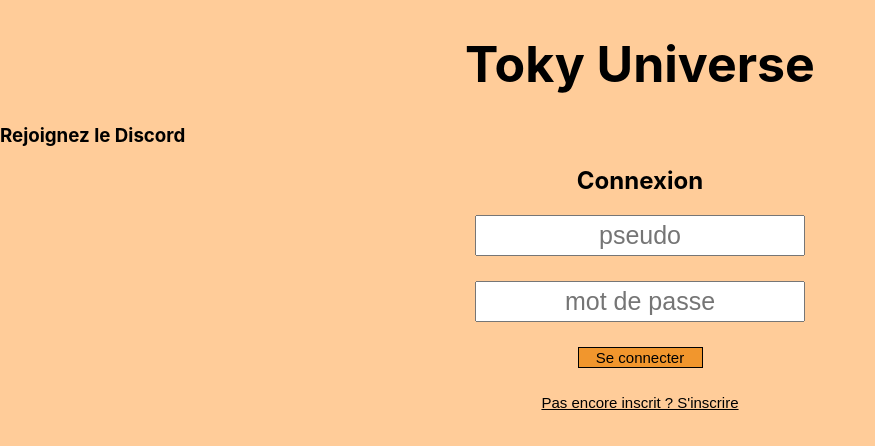
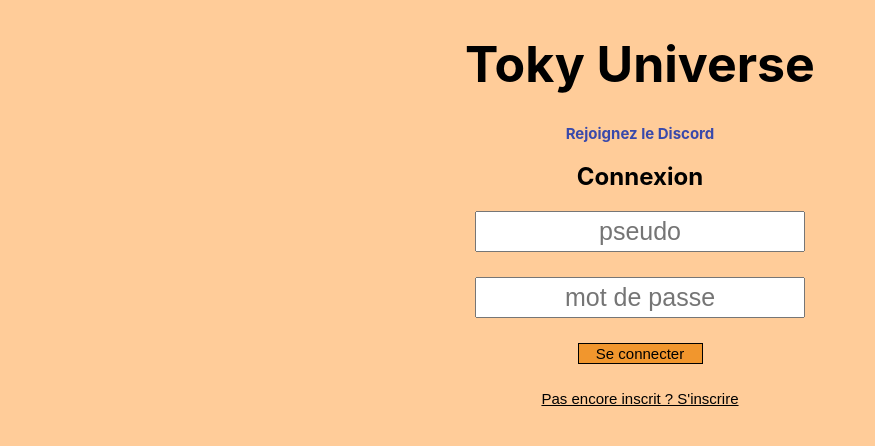
Before and after one commit to ShockieToky/TokyCardGames, a React (Create React App) app in the folder client/: page / in a window 1280 px wide. Shown: the top 446 px of the page, without its empty margins (0-875 px from the left). Built offline with nearby package versions, Linux system fonts and the light colour scheme; no server answers.

Commit message:
style: Fix formatting in background.css by adding missing newline and adjusting h3 styles

```diff
--- a/client/src/styles/background.css
+++ b/client/src/styles/background.css
@@ -6,3 +6,11 @@ h1 {
     font-size: 72px;
     text-align: center;
 }
+
+h3 {
+    font-size: 15px;
+    text-align: center;
+    color: #3949ab;
+    cursor: pointer;
+    transition: color 0.2s;
+}
```
